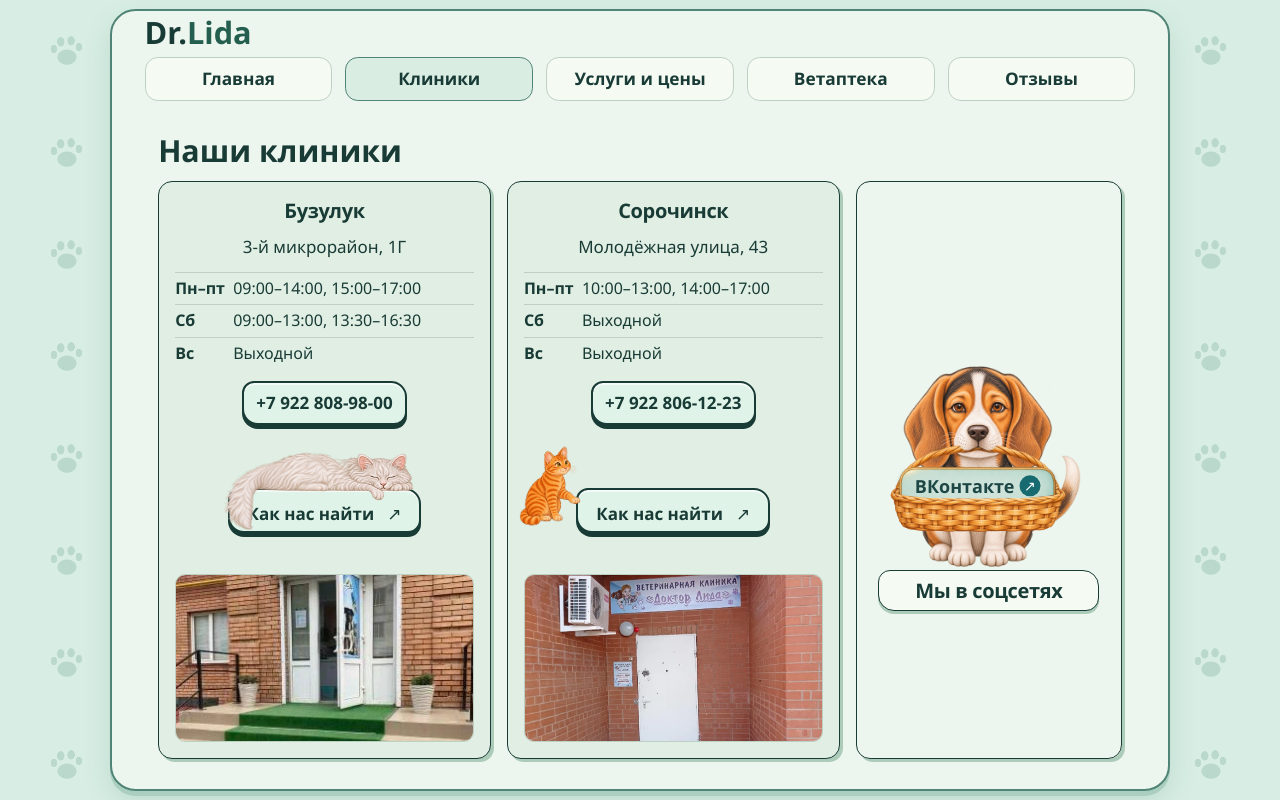
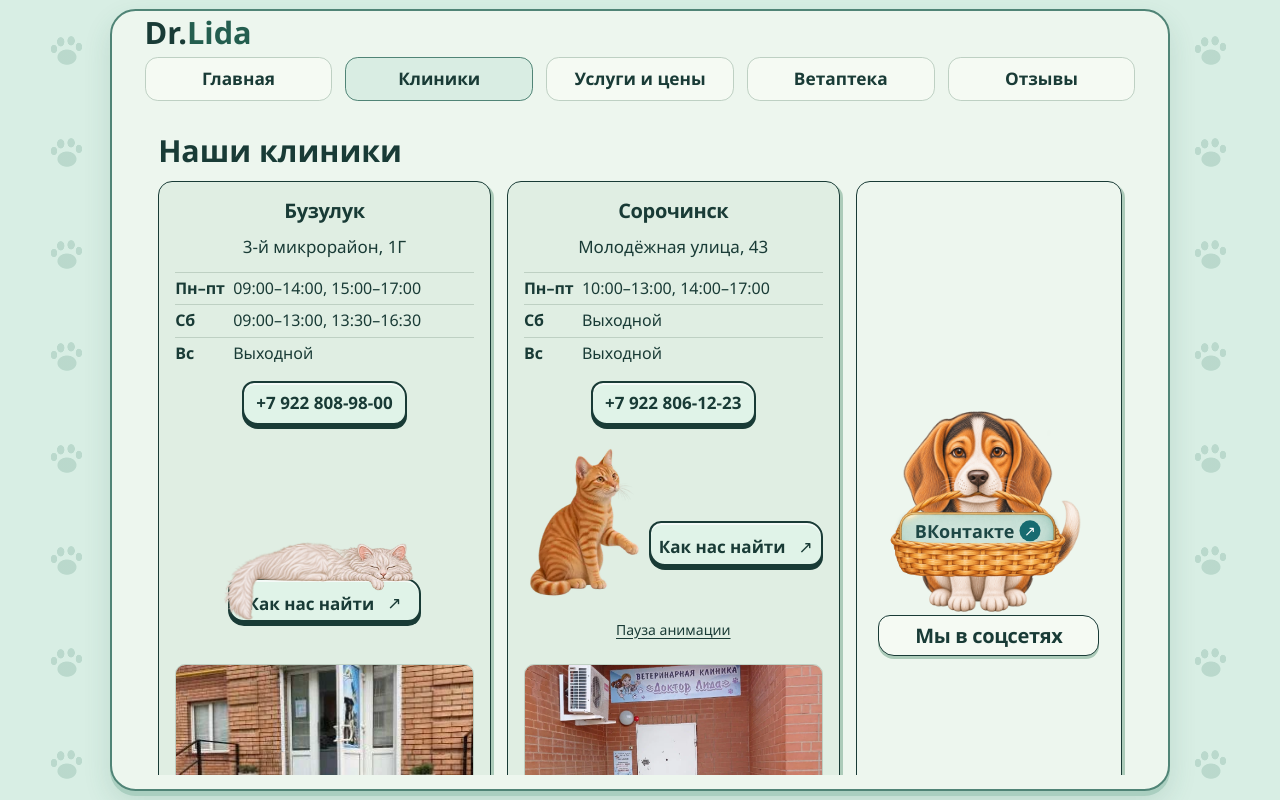
Before and after one commit to alex1245532353123/dr-lida-github-demo, a plain HTML site: page index.html in a window 1280 px wide. Both pictures are taken after a click on the tab "Клиники". Drawn offline with Linux system fonts and the light colour scheme.

Commit message:
Publish the updated ginger cat and link to Sorochinsk

```diff
--- a/clinic-tabs.js
+++ b/clinic-tabs.js
@@ -59,7 +59,12 @@ for (const link of document.querySelectorAll('a[href^="#"]')) {
 }
 
 function selectFromAddress() {
-  selectTab(panelsById.get(window.location.hash.slice(1)) ?? homeTab);
+  const target = window.location.hash.slice(1);
+  const sorochinsk = target === 'sorochinsk' && document.getElementById(target);
+  selectTab(panelsById.get(sorochinsk ? 'contacts' : target) ?? homeTab);
+  if (sorochinsk) {
+    requestAnimationFrame(() => sorochinsk.scrollIntoView({ block: 'center', behavior: 'instant' }));
+  }
 }
 
 selectFromAddress();
--- a/details.css
+++ b/details.css
@@ -670,44 +670,62 @@
   padding-top: var(--corner-cat-clearance);
 }
 .contact-route-anchor {
-  position: relative;
   display: grid;
-  justify-self: center;
-  margin-bottom: var(--route-stage-margin);
+  grid-template-columns: min(clamp(100px, 10vw, 136px), max(72px, calc(100% - 142px))) minmax(0, 1fr);
+  grid-template-rows: 1fr auto .5fr;
+  width: 100%;
+}
+.detailed .contact-route-anchor .contact-route {
+  grid-area: 2 / 2;
+  justify-self: stretch;
+  max-width: 16rem;
+  margin: 0 0 0 -3px;
+  padding-inline: 9px;
 }
 .contact-route-cat {
-  --paw-cat-width: clamp(62px, 4.7vw, 96px);
-  position: absolute;
+  position: relative;
+  grid-area: 1 / 1 / 4 / 2;
+  min-width: 0;
+  align-self: center;
   z-index: 1;
-  top: calc(6px - var(--paw-cat-width) * .78);
-  inset-inline-start: calc(5px - var(--paw-cat-width));
-  width: var(--paw-cat-width);
   pointer-events: none;
 }
 .contact-route-cat > img { display: block; width: 100%; height: auto; }
 .contact-route-cat-frames {
   display: none;
   position: absolute;
-  /* Padding leaves room for the lifted paw and the ear flick. */
-  inset: -2% -9.3333% -2% -2.6667%;
+  inset: 0;
   overflow: hidden;
 }
 .contact-route-cat-frames img {
-  display: block;
+  display: none;
   width: 600%;
   height: 2000%;
   max-width: none;
 }
-@media (max-width: 760px) {
-  .contact-branch .contact-route-scene { --corner-cat-clearance: 36px; }
+.contact-route-cat-frames .contact-route-cat-idle { height: 600%; }
+.contact-cat-motion {
+  justify-self: center;
+  min-height: 44px;
+  padding: 4px 8px;
+  border: 0;
+  background: transparent;
+  color: var(--ink);
+  font: inherit;
+  font-size: .875rem;
+  text-decoration: underline;
+  text-underline-offset: .18em;
+  cursor: pointer;
 }
-@media (max-width: 350px) {
-  .contact-route-cat { inset-inline-start: calc(11px - var(--paw-cat-width)); }
-}
+.contact-cat-motion:focus-visible { outline: 2px solid var(--ink); outline-offset: 2px; }
 @media (prefers-reduced-motion: no-preference) {
-  .contact-route-cat.is-playing > img { visibility: hidden; }
-  .contact-route-cat.is-playing .contact-route-cat-frames { display: block; }
-  .contact-route-cat.is-playing .contact-route-cat-frames img { will-change: transform; }
+  .contact-route-cat:is(.is-playing, .is-resting) > img { visibility: hidden; }
+  .contact-route-cat:is(.is-playing, .is-resting) .contact-route-cat-frames { display: block; }
+  .contact-route-cat.is-playing .contact-route-cat-gesture,
+  .contact-route-cat.is-resting .contact-route-cat-idle {
+    display: block;
+    will-change: transform;
+  }
 }
 @media (min-width: 761px) {
   .contact-address .contact-route-scene {
--- a/index.html
+++ b/index.html
@@ -7,13 +7,13 @@
   <meta name="page-type" content="service">
   <meta name="description" content="Ветеринарные клиники Dr.Lida в Бузулуке и Сорочинске. Осмотры, анализы и лечение животных.">
   <link rel="stylesheet" href="styles.css?v=2">
-  <link rel="stylesheet" href="details.css">
-  <link rel="stylesheet" href="clinic-screen.css?v=2">
+  <link rel="stylesheet" href="details.css?v=ginger-v2">
+  <link rel="stylesheet" href="clinic-screen.css?v=ginger-v2">
   <link rel="stylesheet" href="catalog.css">
   <meta name="robots" content="noindex">
   <script type="module" src="appointment.js?v=2"></script>
-  <script src="clinic-tabs.js" defer></script>
-  <script src="sorochinsk-cat.js" defer></script>
+  <script src="clinic-tabs.js?v=ginger-v2" defer></script>
+  <script src="sorochinsk-cat.js?v=ginger-v2" defer></script>
   <title>Dr.Lida — ветеринарные клиники в Бузулуке и Сорочинске</title>
 </head>
 <body class="drawn detailed">
@@ -111,14 +111,15 @@
             <div><dt>Вс</dt><dd>Выходной</dd></div>
           </dl>
           <a class="button contact-card-link" id="phone-sorochinsk" href="tel:+79228061223">+7 922 806-12-23</a>
-          <div class="contact-route-scene">
+          <div class="contact-route-scene" id="sorochinsk">
             <div class="contact-route-anchor">
               <a class="button contact-card-link contact-route" id="route-sorochinsk" href="https://yandex.com/maps/org/doktor_lida/114830030197/" aria-label="Как нас найти в Сорочинске">Как нас найти <span class="arrow" aria-hidden="true">↗</span></a>
               <span class="contact-route-cat" aria-hidden="true">
-                <img src="sorochinsk-cat-cartoon.webp" width="300" height="400" alt="" decoding="async">
-                <span class="contact-route-cat-frames" data-src="sorochinsk-cat-cartoon-tap.webp"></span>
+                <img src="sorochinsk-ginger-v2.webp" width="384" height="512" alt="" decoding="async">
+                <span class="contact-route-cat-frames" data-src="sorochinsk-ginger-v2-tap.webp" data-idle-src="sorochinsk-ginger-v2-idle.webp"></span>
               </span>
             </div>
+            <button class="contact-cat-motion" type="button" hidden>Пауза анимации</button>
           </div>
           <a class="contact-photo" href="https://yandex.com/maps/org/doktor_lida/114830030197/gallery/" title="Фото Natalia M. на Яндекс Картах">
             <img src="sorochinsk-entrance.webp" alt="Вход в клинику в Сорочинске с вывеской «Доктор Лида»" width="957" height="1280" loading="lazy" decoding="async">
--- a/sorochinsk-cat.js
+++ b/sorochinsk-cat.js
@@ -2,43 +2,122 @@
   const cat = document.querySelector('.contact-route-cat');
   const route = cat.previousElementSibling;
   const stage = cat.querySelector('.contact-route-cat-frames');
+  const motionButton = document.querySelector('.contact-cat-motion');
   const reducedMotion = matchMedia('(prefers-reduced-motion: reduce)');
   const canHover = matchMedia('(hover: hover)');
   const atlas = new Image();
+  const idleAtlas = new Image();
   atlas.alt = '';
-  stage.append(atlas);
+  atlas.className = 'contact-route-cat-gesture';
+  idleAtlas.alt = '';
+  idleAtlas.className = 'contact-route-cat-idle';
+  stage.append(atlas, idleAtlas);
 
   const columns = 6;
   const rows = 20;
   const frameCount = columns * rows;
-  // A single transform timeline keeps both atlas coordinates on the same frame.
+  const restDuration = 8000;
+  // Move each atlas on one transform timeline to keep the row and column in sync.
+  function atlasFrame(frame, atlasRows, offset) {
+    const x = -100 * (frame % columns) / columns;
+    const y = -100 * Math.floor(frame / columns) / atlasRows;
+    return { transform: `translate(${x}%, ${y}%)`, offset, easing: 'steps(1, end)' };
+  }
+
   const keyframes = Array.from({ length: frameCount + 1 }, (_, index) => {
-    const frame = Math.min(index, frameCount - 1);
-    const x = -100 * (frame % columns) / columns;
-    const y = -100 * Math.floor(frame / columns) / rows;
-    return { transform: `translate(${x}%, ${y}%)`, offset: index / frameCount, easing: 'steps(1, end)' };
+    return atlasFrame(Math.min(index, frameCount - 1), rows, index / frameCount);
   });
+
+  function easeBetween(time, start, end) {
+    const progress = Math.min(1, Math.max(0, (time - start) / (end - start)));
+    return progress * progress * (3 - 2 * progress);
+  }
+
+  function riseAndFall(time, start, peak, end) {
+    return easeBetween(time, start, peak) - easeBetween(time, peak, end);
+  }
+
+  function restKeyframes(withBlink) {
+    const poses = [];
+    const duration = restDuration / 1000;
+    let previousTile = -1;
+    for (let index = 0; index < duration * 60; index++) {
+      const time = index / 60;
+      const breath = riseAndFall(time, 0, 1.48, 3.75) + riseAndFall(time, 4.04, 5.62, duration);
+      const blink = withBlink ? Math.round(12 * riseAndFall(time, 3.78, 3.86, 4.02)) : 0;
+      const tile = blink ? 23 + blink : Math.round(23 * breath);
+      if (tile !== previousTile) poses.push(atlasFrame(tile, 6, time / duration));
+      previousTile = tile;
+    }
+    poses.push(atlasFrame(0, 6, 1));
+    return poses;
+  }
+
+  const rests = [restKeyframes(true), restKeyframes(false)];
   let loading = false;
   let playback;
+  let idlePlayback;
+  let replayTimer;
+  let restIndex = 0;
+  let visible = false;
+  let paused = false;
+
+  function canPlay() {
+    return visible && !document.hidden && !reducedMotion.matches && !paused;
+  }
+
+  function stopRest() {
+    clearTimeout(replayTimer);
+    replayTimer = null;
+    idlePlayback?.cancel();
+    idlePlayback = null;
+    cat.classList.remove('is-resting');
+  }
 
   function stop() {
+    stopRest();
     playback?.cancel();
     playback = null;
     cat.classList.remove('is-playing');
   }
 
+  async function rest() {
+    if (!canPlay()) return;
+    const start = performance.now();
+    const timer = setTimeout(play, restDuration);
+    replayTimer = timer;
+
+    try {
+      await idleAtlas.decode();
+      if (replayTimer !== timer || !canPlay()) return;
+      idlePlayback = idleAtlas.animate(rests[restIndex], { duration: restDuration, fill: 'both' });
+      idlePlayback.currentTime = performance.now() - start;
+      cat.classList.add('is-resting');
+      restIndex = 1 - restIndex;
+    } catch {
+      // The next paw gesture still runs if the idle image cannot load.
+    }
+  }
+
   async function play() {
-    if (loading || reducedMotion.matches || playback) return;
+    if (!canPlay() || loading || playback) return;
+    stopRest();
     loading = true;
 
     try {
       if (!atlas.src) atlas.src = stage.dataset.src;
       await atlas.decode();
-      if (reducedMotion.matches) return;
+      if (!canPlay()) return;
+      if (!idleAtlas.src) idleAtlas.src = stage.dataset.idleSrc;
 
       cat.classList.add('is-playing');
-      playback = atlas.animate(keyframes, { duration: 2000, fill: 'both' });
-      playback.onfinish = stop;
+      const animation = atlas.animate(keyframes, { duration: 2000, fill: 'both' });
+      playback = animation;
+      animation.onfinish = () => {
+        if (playback !== animation) return;
+        stop();
+        rest();
+      };
     } catch {
       stop();
     } finally {
@@ -46,9 +125,22 @@
     }
   }
 
-  reducedMotion.addEventListener('change', (event) => {
-    if (event.matches) stop();
+  function syncPlayback() {
+    if (canPlay()) play();
+    else stop();
+  }
+
+  motionButton.hidden = reducedMotion.matches;
+  motionButton.addEventListener('click', () => {
+    paused = !paused;
+    motionButton.textContent = paused ? 'Включить анимацию' : 'Пауза анимации';
+    syncPlayback();
   });
+  reducedMotion.addEventListener('change', () => {
+    motionButton.hidden = reducedMotion.matches;
+    syncPlayback();
+  });
+  document.addEventListener('visibilitychange', syncPlayback);
   route.addEventListener('pointerenter', (event) => {
     if (event.pointerType !== 'touch' && canHover.matches) play();
   });
@@ -57,9 +149,8 @@
   });
 
   const observer = new IntersectionObserver(([entry]) => {
-    if (entry.intersectionRatio < .6) return;
-    observer.disconnect();
-    play();
+    visible = entry.intersectionRatio >= .6;
+    syncPlayback();
   }, { threshold: .6 });
   observer.observe(cat);
 })();
```
Also changed, not shown: clinic-screen.css (+7 -5 lines), sorochinsk-ginger-v2-idle.webp (added), sorochinsk-ginger-v2-tap.webp (added), sorochinsk-ginger-v2.webp (added).
